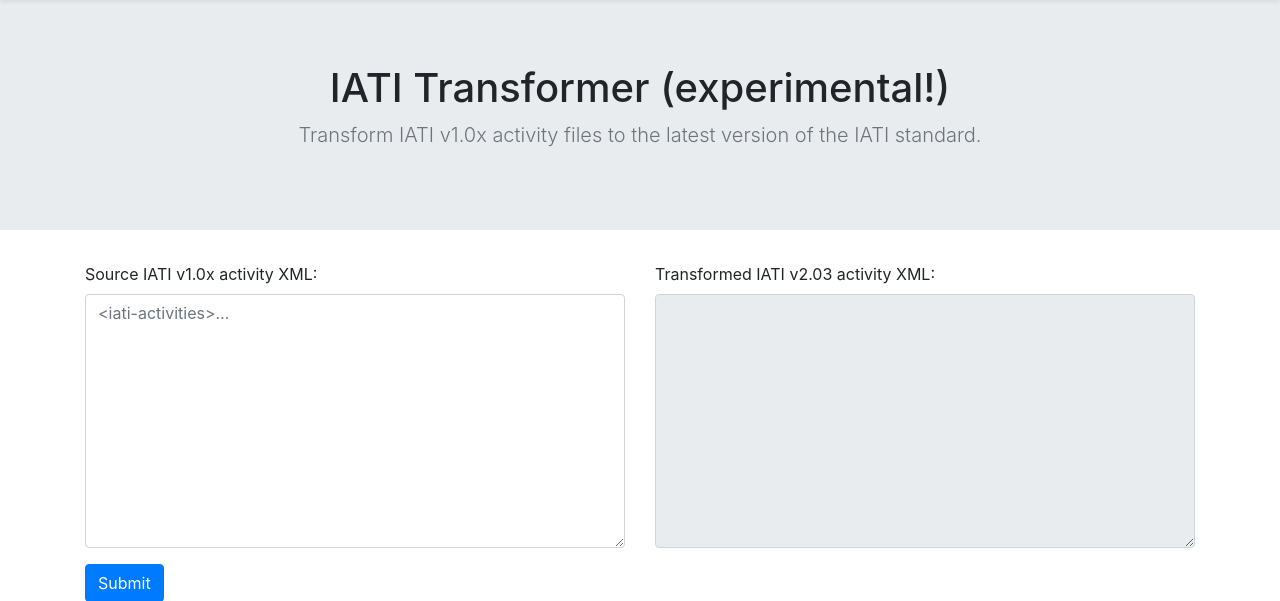
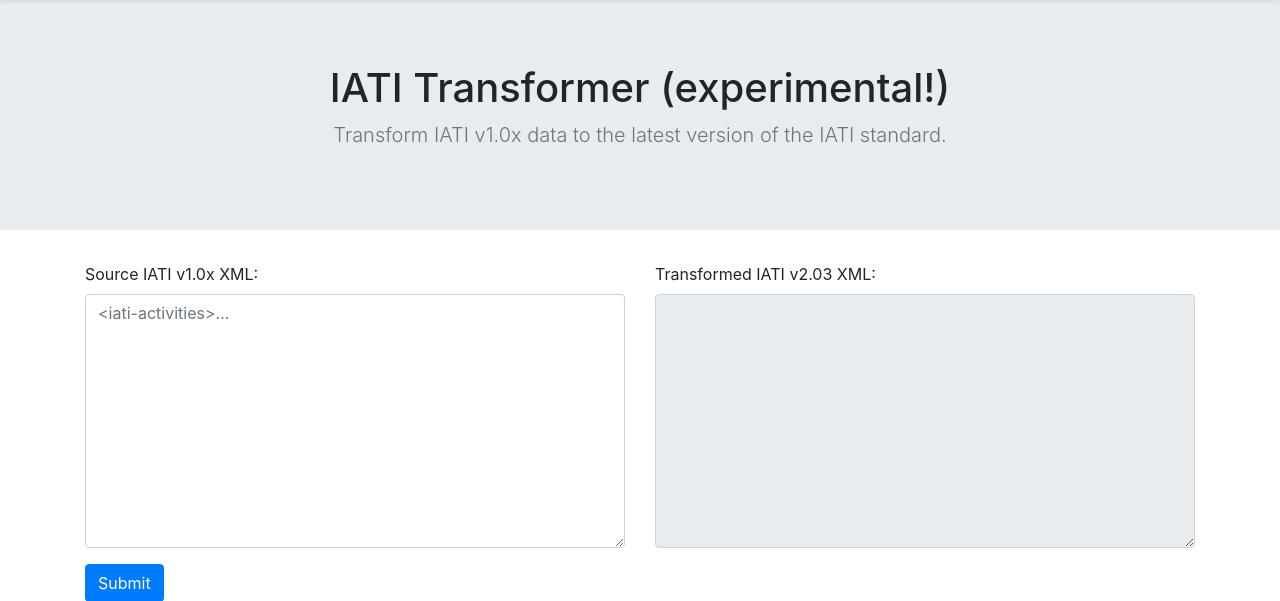
Before and after one commit to andylolz/iati-migrator, a Flask app: page /paste in a window 1280 px wide. Shown: the part 56-657 px from the top of the page. Run offline with Flask 2, Linux system fonts and the light colour scheme; parts of the project's set-up code (start-up, migrations or seed data) failed here and were passed over; some libraries are stand-ins or nearby versions.

Commit message:
Copy tweaks

```diff
--- a/iati_transformer/templates/_nav.html
+++ b/iati_transformer/templates/_nav.html
@@ -4,7 +4,7 @@
       <div class="row">
         <div class="col-sm-8 col-md-7 py-4">
           <h4 class="text-white">About</h4>
-          <p class="text-muted">Transforms <a href="https://iatistandard.org/">IATI</a> v1.0x activity files to the latest version of the <a href="https://github.com/IATI/IATI-Schemas">IATI Standard</a>. Built using <a href="https://iatikit.readthedocs.io">iatikit</a>.</p>
+          <p class="text-muted">Transforms <a href="https://iatistandard.org/">IATI</a> v1.0x data to the latest version of the <a href="https://github.com/IATI/IATI-Schemas">IATI Standard</a>. Built using <a href="https://iatikit.readthedocs.io">iatikit</a>.</p>
         </div>
         <div class="col-sm-4 offset-md-1 py-4">
           <h4 class="text-white">Links</h4>
--- a/iati_transformer/templates/public/home.html
+++ b/iati_transformer/templates/public/home.html
@@ -6,7 +6,7 @@
 <section class="jumbotron text-center">
   <div class="container">
     <h1 class="jumbotron-heading">IATI Transformer (experimental!)</h1>
-    <p class="lead text-muted">Transform IATI v1.0x activity files to the latest version of the IATI standard.</p>
+    <p class="lead text-muted">Transform IATI v1.0x data to the latest version of the IATI standard.</p>
   </div>
 </section>
 
@@ -15,7 +15,7 @@
     <div class="col-md-12">
       <form action="{{ url_for('public.transform') }}" method="GET">
         <div class="form-group">
-          <label class="control-label" for="id_url">URL for an IATI v1.0x activity file:</label>
+          <label class="control-label" for="id_url">URL for an IATI v1.0x file:</label>
           <div class="input-group">
             <input type="url" class="form-control" cols="40" id="id_url" name="url" placeholder="https://…" required="required" rows="10" title="" />
             <div class="input-group-append">
--- a/iati_transformer/templates/public/paste.html
+++ b/iati_transformer/templates/public/paste.html
@@ -6,7 +6,7 @@
 <section class="jumbotron text-center">
   <div class="container">
     <h1 class="jumbotron-heading">IATI Transformer (experimental!)</h1>
-    <p class="lead text-muted">Transform IATI v1.0x activity files to the latest version of the IATI standard.</p>
+    <p class="lead text-muted">Transform IATI v1.0x data to the latest version of the IATI standard.</p>
   </div>
 </section>
 
@@ -16,7 +16,7 @@
       <form action="{{ url_for('public.paste') }}" method="POST">
         <input type="hidden" name="_csrf_token" value="{{ csrf_token() }}">
         <div class="form-group">
-          <label class="control-label" for="id_source">Source IATI v1.0x activity XML:</label>
+          <label class="control-label" for="id_source">Source IATI v1.0x XML:</label>
           <textarea class="form-control" cols="40" id="id_source" name="source" placeholder="<iati-activities>…" required="required" rows="10" title="">{{ source }}</textarea>
         </div>
         <div class="form-group">
@@ -27,7 +27,7 @@
       </form>
     </div>
     <div class="col-md-6">
-      <label class="control-label" for="id_result">Transformed IATI v2.03 activity XML:</label>
+      <label class="control-label" for="id_result">Transformed IATI v2.03 XML:</label>
       <textarea class="form-control" cols="40" disabled="disabled" id="id_result" name="result" rows="10" title="">{{ result }}</textarea>
     </div>
   </div>
```
Also changed, not shown: 1 other file.
